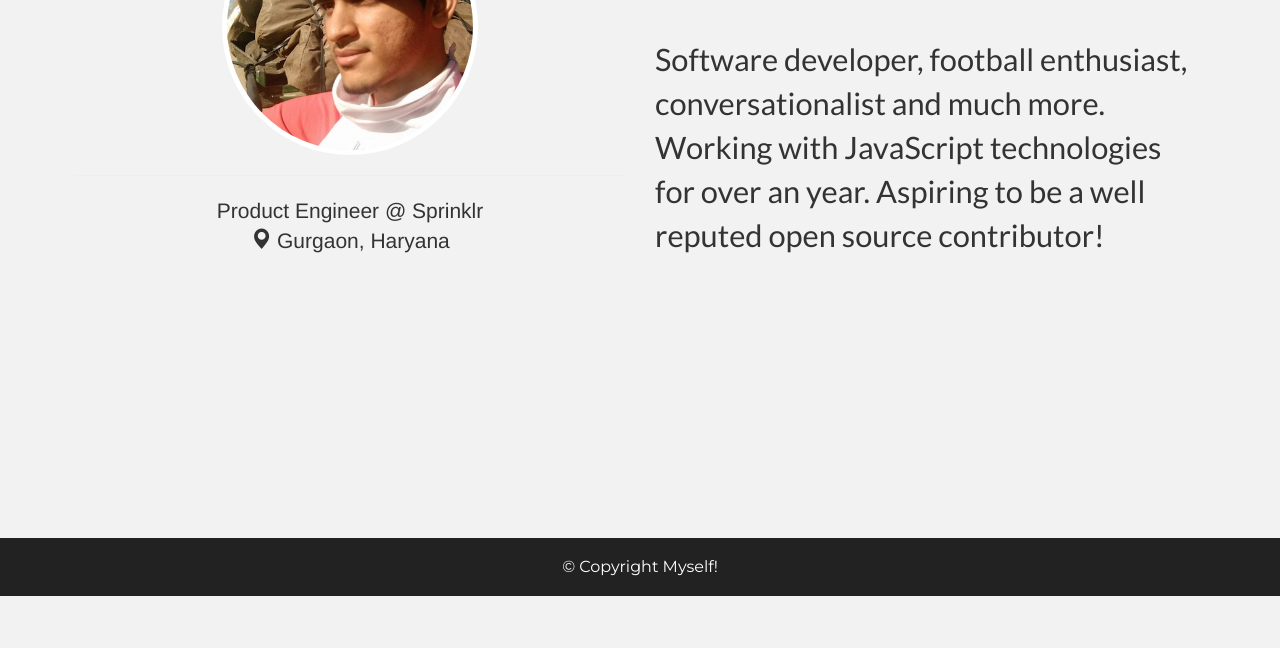
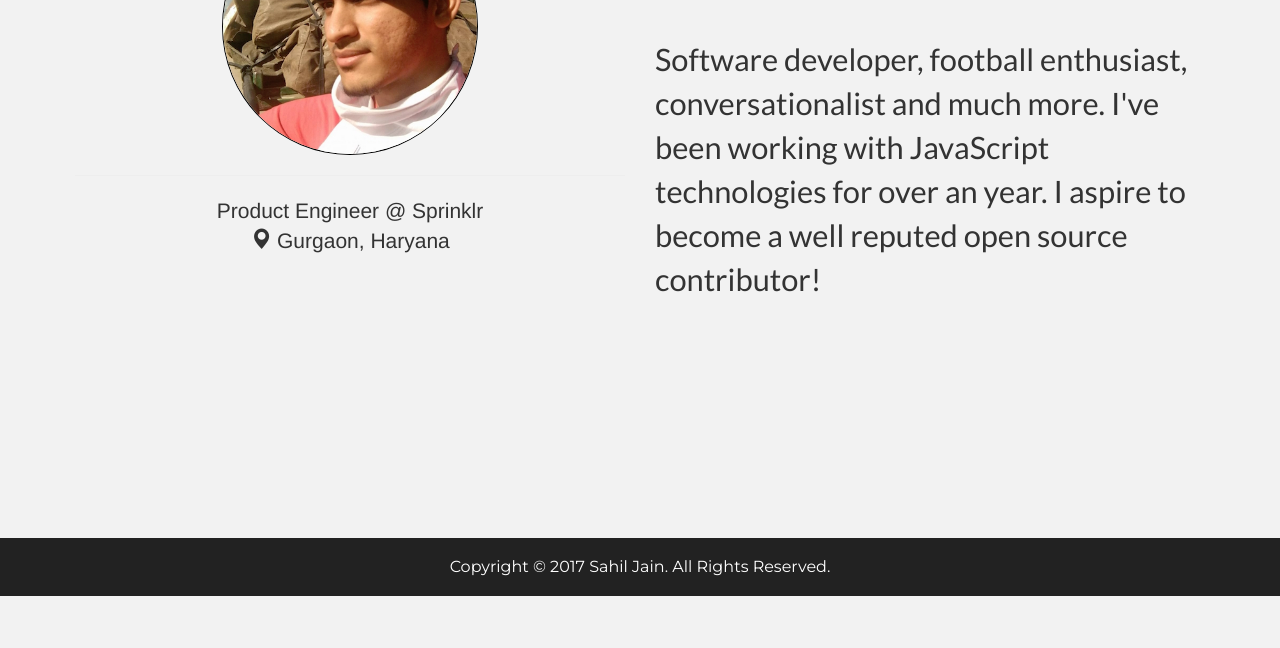
Before and after one commit to sahiljain112/sahiljain112.github.io, a plain HTML site: page index.html in a window 1280 px wide. Shown: the part 204-852 px from the top of the page. After the commit the page ends 800 px from the top, so only its background shows below. Drawn offline with Linux system fonts and the light colour scheme.

Commit message:
Squashed 3 footer adjusment commitse

```diff
--- a/index.html
+++ b/index.html
@@ -58,17 +58,20 @@
             Hi, I'm Sahil!
            </div>
           <div class="description">
-            Software developer, football enthusiast, conversationalist and much more. Working with JavaScript technologies for over an year. Aspiring to be a well reputed open source contributor!
+            Software developer, football enthusiast, conversationalist and much more. I've been working with JavaScript technologies for over an year. I aspire to become a well reputed open source contributor!
           </div>
        </div>
 
       </div>
     </div>
 
+    <br/>
+    <div class='footer-wrapper'>
+      <footer>
+        <h4> Copyright &copy; 2017 Sahil Jain. All Rights Reserved.</h4>
+      </footer>
+    </div>
 
-    <footer>
-      <h4> &copy; Copyright Myself!</h4>
-    </footer>
 
     <script type = "text/javascript" src="public/js/jquery-3.1.1.min.js"></script>
     <script type = "text/javascript" src="public/js/bootstrap.min.js"></script>
--- a/public/css/main.css
+++ b/public/css/main.css
@@ -1,8 +1,12 @@
-
-html, body {
-    margin: 0;
-    height: 100%;
-    background-color: #f2f2f2;
+html {
+  height: 100%;
+}
+body {
+  min-height: 100%;
+  position: relative;
+  margin: 0;
+  padding-bottom: 6rem;
+  background-color: #f2f2f2;
 }
 
 nav.navbar.navbar-inverse {
@@ -37,7 +41,7 @@ nav {
   font-size: 1.5em;
 }
 
-.navbar-brand {
+.navbar-brand, li {
   font-family: 'Montserrat','Lato',sans-serif;
 }
 
@@ -64,12 +68,14 @@ img {
   width: 256px;
   height:256px;
   border-radius: 50%;
-  border: 5px solid #fff;
+  border: 1px solid #000;
 }
 
 footer {
-  position: fixed;
+  position: absolute;
+  right: 0;
   bottom: 0;
+  left: 0;
   background-color: #222;
   border-color: #080808;
   width: 100%;
```
